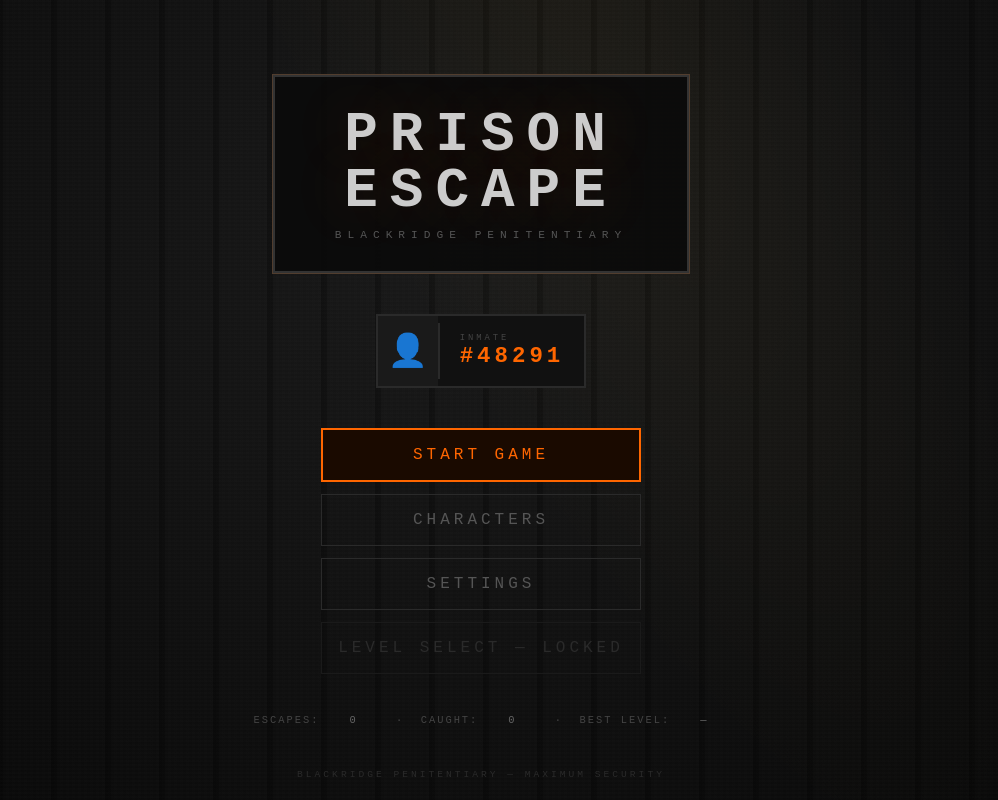
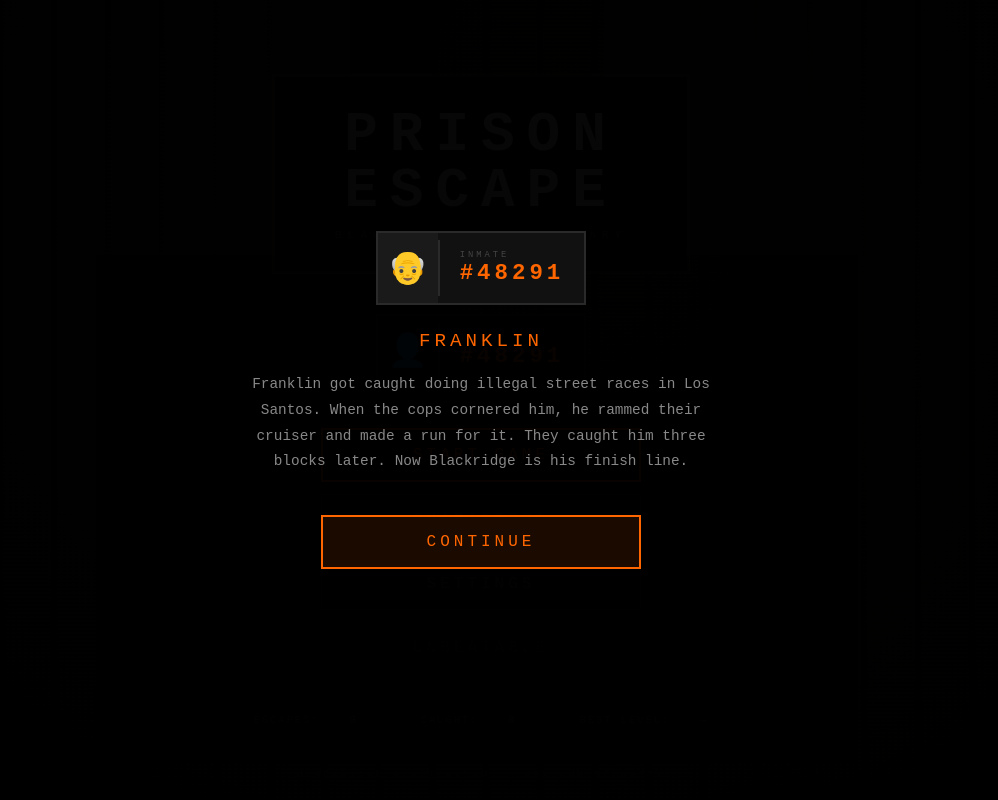
Before and after one commit to NOARB9/-star_game-, a plain HTML site: page index.html in a window 1280 px wide. Both pictures are taken after a click on the button "START GAME". Shown: the whole page, without its empty margins (159-1157 px from the left). Drawn offline with Linux system fonts and the light colour scheme.

Commit message:
UNBEATABLE button + character backstories shown on START GAME

```diff
--- a/index.html
+++ b/index.html
@@ -276,7 +276,7 @@
     <button class="btn btn-primary" id="btn-start">START GAME</button>
     <button class="btn btn-secondary" id="btn-characters">CHARACTERS</button>
     <button class="btn btn-secondary" id="btn-settings">SETTINGS</button>
-    <button class="btn btn-secondary locked" id="btn-levels">LEVEL SELECT — LOCKED</button>
+    <button class="btn btn-secondary locked" id="btn-levels">UNBEATABLE</button>
   </div>
 
   <div class="stats-strip">
@@ -293,6 +293,20 @@
   <h2 style="color:#ff6600; letter-spacing:6px; font-size:1.3rem; margin-bottom:30px;">SELECT INMATE</h2>
   <div id="char-grid" style="display:flex; gap:16px; flex-wrap:wrap; justify-content:center; max-width:900px;"></div>
   <button class="btn btn-secondary" id="btn-char-back" style="margin-top:30px;">BACK</button>
+</div>
+
+<!-- Story intro overlay -->
+<div id="story-overlay" style="display:none; position:fixed; inset:0; z-index:250; background:rgba(0,0,0,0.97); flex-direction:column; justify-content:center; align-items:center; font-family:'Courier New',monospace; text-align:center;">
+  <div class="inmate-plate" style="margin-bottom:25px;">
+    <div class="mug" id="story-mug">&#128100;</div>
+    <div class="info">
+      <div class="label">INMATE</div>
+      <div class="id" id="story-id">#48291</div>
+    </div>
+  </div>
+  <div id="story-name" style="color:#ff6600; font-size:1.2rem; letter-spacing:4px; margin-bottom:20px;"></div>
+  <div id="story-text" style="color:#888; max-width:500px; line-height:1.8; font-size:0.9rem; margin-bottom:40px;"></div>
+  <button class="btn btn-primary" id="btn-story-continue">CONTINUE</button>
 </div>
 
 <div class="footer">BLACKRIDGE PENITENTIARY &mdash; MAXIMUM SECURITY</div>
@@ -314,19 +328,24 @@ document.getElementById('escapes-stat').textContent = escapes;
 document.getElementById('caught-stat').textContent = caught;
 document.getElementById('best-stat').textContent = bestLevel > 0 ? bestLevel : '\u2014';
 
-// Unlock level select if they've beaten level 1
+// Unlock unbeatable mode if they've beaten level 1
 if (bestLevel > 0) {
   btnLevels.classList.remove('locked');
-  btnLevels.textContent = 'LEVEL SELECT';
+  btnLevels.textContent = 'UNBEATABLE';
 }
 
 // Character data
 const characters = [
-  { name: 'Franklin', id: '#48291', skin: '#6b4c2a', icon: '\u{1F474}', trait: 'The Strategist' },
-  { name: 'Arthur',   id: '#77304', skin: '#d4a574', icon: '\u{1F9D4}', trait: 'The Brawler' },
-  { name: 'Carl',     id: '#55912', skin: '#5c3a1e', icon: '\u{1F9D1}', trait: 'The Hacker' },
-  { name: 'Tommy',    id: '#66188', skin: '#e0b894', icon: '\u{1F468}', trait: 'The Ghost' },
-  { name: 'John',     id: '#33007', skin: '#c99b7a', icon: '\u{1F935}', trait: 'The Lockpick' },
+  { name: 'Franklin', id: '#48291', skin: '#6b4c2a', icon: '\u{1F474}', trait: 'The Strategist',
+    story: 'Franklin got caught doing illegal street races in Los Santos. When the cops cornered him, he rammed their cruiser and made a run for it. They caught him three blocks later. Now Blackridge is his finish line.' },
+  { name: 'Arthur',   id: '#77304', skin: '#d4a574', icon: '\u{1F9D4}', trait: 'The Brawler',
+    story: 'Arthur was trying to get to Tahiti — illegally. No passport, no visa, just a forged ticket and a dream. Federal agents picked him up at the dock. They say he fought six of them before the cuffs went on.' },
+  { name: 'Carl',     id: '#55912', skin: '#5c3a1e', icon: '\u{1F9D1}', trait: 'The Hacker',
+    story: 'Carl ran with a hood gang in Grove Street. A turf war went wrong and someone didn\'t make it out. Carl took the fall. He\'s been inside for three years, but he\'s been planning his way out for two.' },
+  { name: 'Tommy',    id: '#66188', skin: '#e0b894', icon: '\u{1F468}', trait: 'The Ghost',
+    story: 'Tommy was laundering money through a chain of car dealerships. The IRS couldn\'t catch him — but a disgruntled accountant could. He walked into Blackridge in a three-piece suit. He plans to walk out in anything.' },
+  { name: 'John',     id: '#33007', skin: '#c99b7a', icon: '\u{1F935}', trait: 'The Lockpick',
+    story: 'John Marston was an outlaw. Bank robberies, train heists, you name it. The Bureau finally got him after a shootout in Blackwater. They threw him in Blackridge and threw away the key. That was their mistake.' },
 ];
 let selectedChar = parseInt(localStorage.getItem('pe_char') || '0');
 
@@ -363,7 +382,17 @@ btnCharBack.addEventListener('click', () => {
 });
 
 btnStart.addEventListener('click', () => {
-  console.log('Starting game...');
+  const ch = characters[selectedChar];
+  document.getElementById('story-mug').innerHTML = ch.icon;
+  document.getElementById('story-id').textContent = ch.id;
+  document.getElementById('story-name').textContent = ch.name.toUpperCase();
+  document.getElementById('story-text').textContent = ch.story;
+  document.getElementById('story-overlay').style.display = 'flex';
+});
+
+document.getElementById('btn-story-continue').addEventListener('click', () => {
+  document.getElementById('story-overlay').style.display = 'none';
+  console.log('Starting game as ' + characters[selectedChar].name + '...');
 });
 
 btnSettings.addEventListener('click', () => {
```
